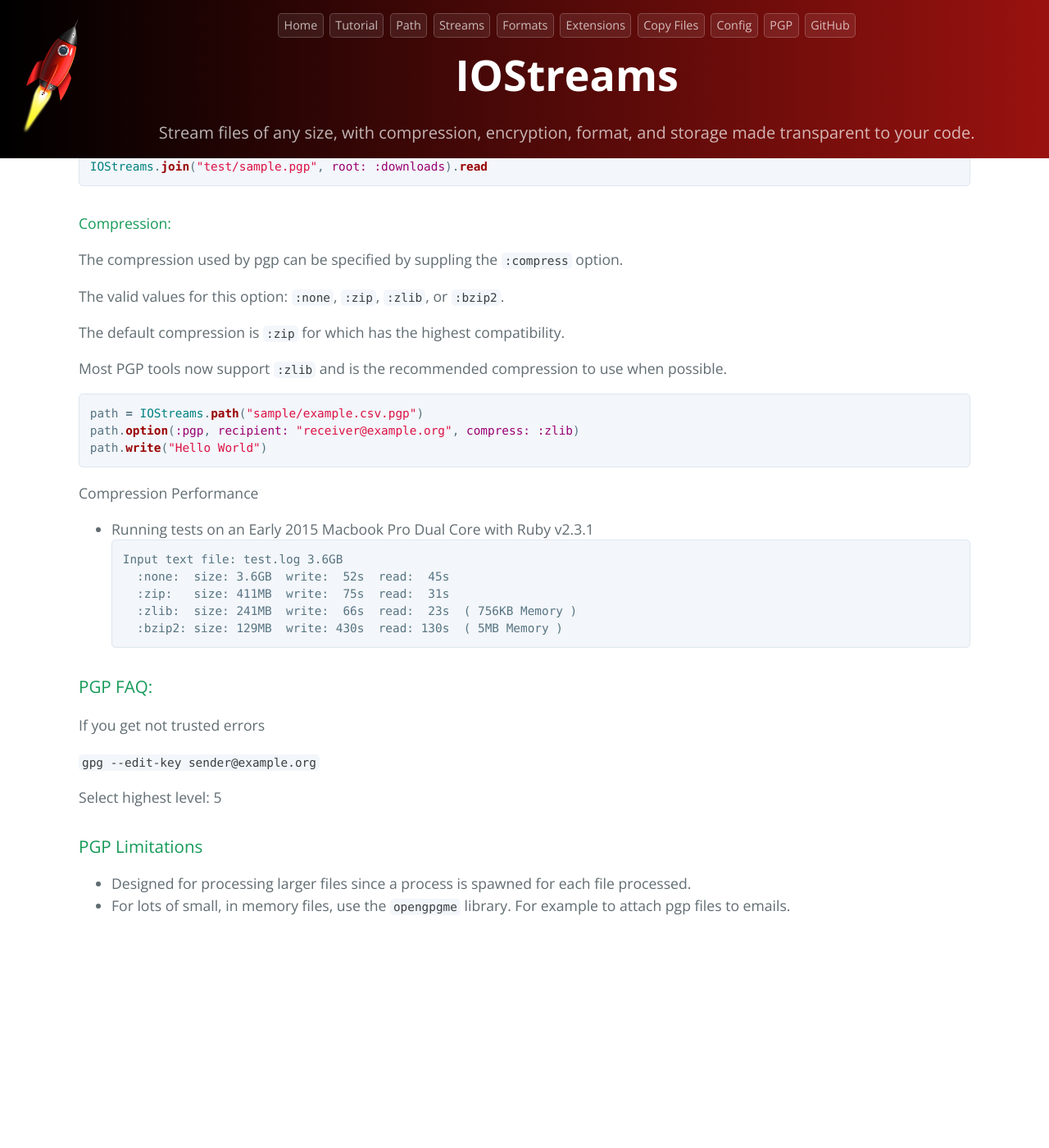
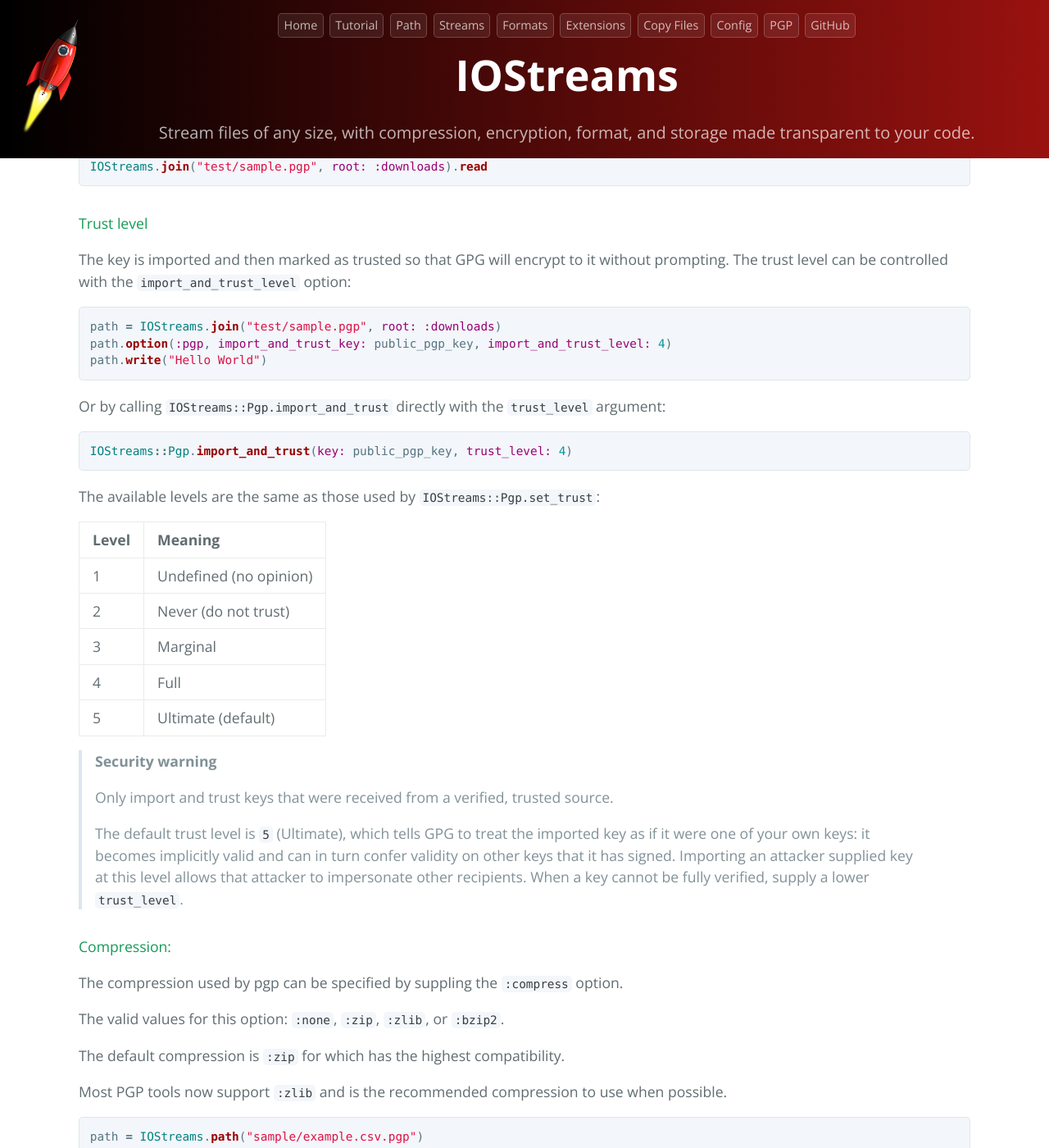
Before and after one commit to reidmorrison/iostreams, a Jekyll site: the page built from docs/pgp.md, in a window 1280 px wide and 1400 px high, scrolled down 5858 px. Shown: the whole window at 82% size. Built offline with Jekyll 4.4.1, drawn with Linux system fonts in a browser that asks for light colours; our own code applies the rules of GitHub Pages for plain Markdown files; before the commit the page ends 7025 px from its top, so only the background shows below that.

Commit message:
Make trust level clear
and support changing the trust level

```diff
--- a/docs/pgp.md
+++ b/docs/pgp.md
@@ -266,6 +266,43 @@ Now try to read the file:
 IOStreams.join("test/sample.pgp", root: :downloads).read
 ~~~
 
+#### Trust level
+
+The key is imported and then marked as trusted so that GPG will encrypt to it without prompting.
+The trust level can be controlled with the `import_and_trust_level` option:
+
+~~~ruby
+path = IOStreams.join("test/sample.pgp", root: :downloads)
+path.option(:pgp, import_and_trust_key: public_pgp_key, import_and_trust_level: 4)
+path.write("Hello World")
+~~~
+
+Or by calling `IOStreams::Pgp.import_and_trust` directly with the `trust_level` argument:
+
+~~~ruby
+IOStreams::Pgp.import_and_trust(key: public_pgp_key, trust_level: 4)
+~~~
+
+The available levels are the same as those used by `IOStreams::Pgp.set_trust`:
+
+| Level | Meaning                  |
+|:------|:-------------------------|
+| 1     | Undefined (no opinion)   |
+| 2     | Never (do not trust)     |
+| 3     | Marginal                 |
+| 4     | Full                     |
+| 5     | Ultimate (default)       |
+
+> **Security warning**
+>
+> Only import and trust keys that were received from a verified, trusted source.
+>
+> The default trust level is `5` (Ultimate), which tells GPG to treat the imported key as
+> if it were one of your own keys: it becomes implicitly valid and can in turn confer
+> validity on other keys that it has signed. Importing an attacker supplied key at this
+> level allows that attacker to impersonate other recipients. When a key cannot be fully
+> verified, supply a lower `trust_level`.
+
 #### Compression:
 
 The compression used by pgp can be specified by suppling the `:compress` option.
```
Also changed, not shown: lib/io_streams/pgp.rb (+42 -4 lines), lib/io_streams/pgp/writer.rb (+19 -1 lines), test/pgp_test.rb (+62 -0 lines), test/pgp_writer_test.rb (+38 -0 lines).
